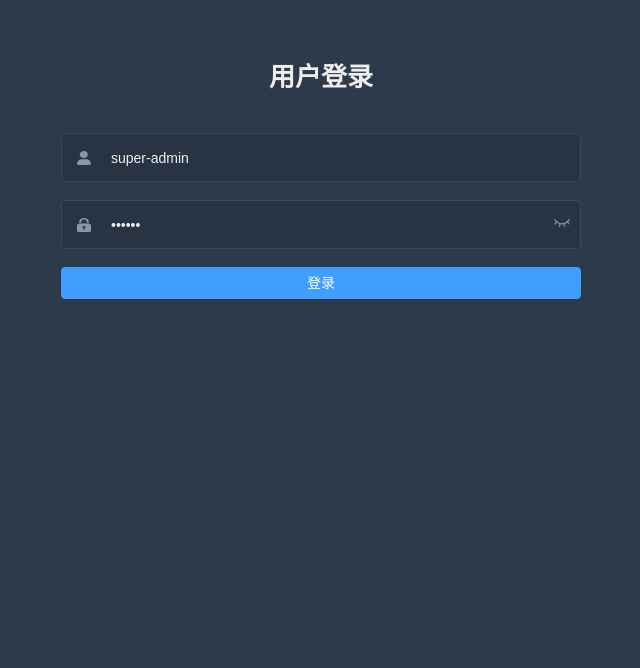
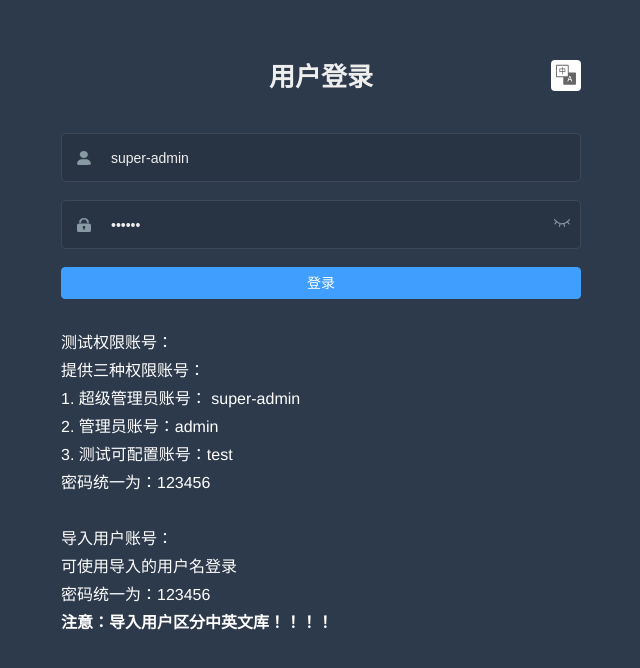
Before and after one commit to pengshengguang/admin, a Vue app: page /#/login in a window 1280 px wide. Shown: the part 104-772 px from the top of the page, without its empty margins (319-959 px from the left). Built offline with nearby package versions, Linux system fonts and the light colour scheme.

Commit message:
feat: 国际化处理登录页\菜单页

```diff
--- a/src/components/LangSelect/index.vue
+++ b/src/components/LangSelect/index.vue
@@ -5,7 +5,7 @@
     @command="handleSetLanguage"
   >
     <div>
-      <el-tooltip content="国际化" :effect="effect">
+      <el-tooltip content="$t('msg.navBar.lang')" :effect="effect">
         <svg-icon icon="language" />
       </el-tooltip>
     </div>
@@ -50,6 +50,6 @@
 const handleSetLanguage = lang => {
   i18n.locale.value = lang
   store.commit('app/setLanguage', lang)
-  ElMessage.success('更新成功')
+  ElMessage.success(i18n.t('msg.toast.switchLangSuccess'))
 }
 </script>
--- a/src/layout/components/Navbar.vue
+++ b/src/layout/components/Navbar.vue
@@ -17,13 +17,13 @@
         <template #dropdown>
           <el-dropdown-menu class="user-dropdown">
             <router-link to="/">
-              <el-dropdown-item> 首页 </el-dropdown-item>
+              <el-dropdown-item> {{ $t('msg.navBar.home') }} </el-dropdown-item>
             </router-link>
             <a target="_blank" href="">
-              <el-dropdown-item>课程主页</el-dropdown-item>
+              <el-dropdown-item>{{ $t('msg.navBar.course') }}</el-dropdown-item>
             </a>
             <el-dropdown-item divided @click="logout">
-              退出登录
+              {{ $t('msg.navBar.logout') }}
             </el-dropdown-item>
           </el-dropdown-menu>
         </template>
--- a/src/views/login/index.vue
+++ b/src/views/login/index.vue
@@ -2,7 +2,8 @@
   <div class="login-container">
     <el-form class="login-form" :model="loginForm" :rules="loginRules" ref="loginFromRef">
       <div class="title-container">
-        <h3 class="title">用户登录</h3>
+        <h3 class="title">{{ $t('msg.login.title') }}</h3>
+        <lang-select class="lang-select" effect="light"></lang-select>
       </div>
       <!-- username -->
       <el-form-item prop="username">
@@ -28,7 +29,8 @@
         style="width: 100%; margin-bottom: 30px"
         :loading="loading"
         @click="handleLogin"
-        >登录</el-button>
+        >{{ $t('msg.login.loginBtn') }}</el-button>
+        <div class="tips" v-html="$t('msg.login.desc')"></div>
     </el-form>
   </div>
 </template>
@@ -37,6 +39,8 @@
 import { ref } from 'vue'
 import { validatePassword } from './rules'
 import { useStore } from 'vuex'
+import { useI18n } from 'vue-i18n'
+import LangSelect from '@/components/LangSelect'
 
 // 数据源
 const loginForm = ref({
@@ -44,12 +48,13 @@
   password: '123456'
 })
 // 验证规则
+const i18n = useI18n()
 const loginRules = ref({
   username: [
     {
       required: true,
       trigger: 'blur',
-      message: '用户名为必填项'
+      message: i18n.t('msg.login.usernameRule')
     }
   ],
   password: [
@@ -135,6 +140,18 @@
         caret-color: $cursor;
       }
     }
+    .tips {
+      font-size: 16px;
+      line-height: 28px;
+      color: #fff;
+      margin-bottom: 10px;
+
+      span {
+        &:first-of-type {
+          margin-right: 16px;
+        }
+      }
+    }
   }
 
   .svg-container {
@@ -154,6 +171,16 @@
       text-align: center;
       font-weight: bold;
     }
+    ::v-deep .lang-select {
+      position: absolute;
+      top: 4px;
+      right: 0;
+      background-color: white;
+      font-size: 22px;
+      padding: 4px;
+      border-radius: 4px;
+      cursor: pointer;
+    }
   }
 
   .show-pwd {
--- a/src/views/login/rules.js
+++ b/src/views/login/rules.js
@@ -1,7 +1,8 @@
+import i18n from '@/i18n'
 export const validatePassword = () => {
   return (rule, value, callback) => {
     if (value.length < 6) {
-      callback(new Error('密码不能少于6位'))
+      callback(new Error(i18n.global.t('msg.login.passwordRule')))
     } else {
       callback()
     }
```
